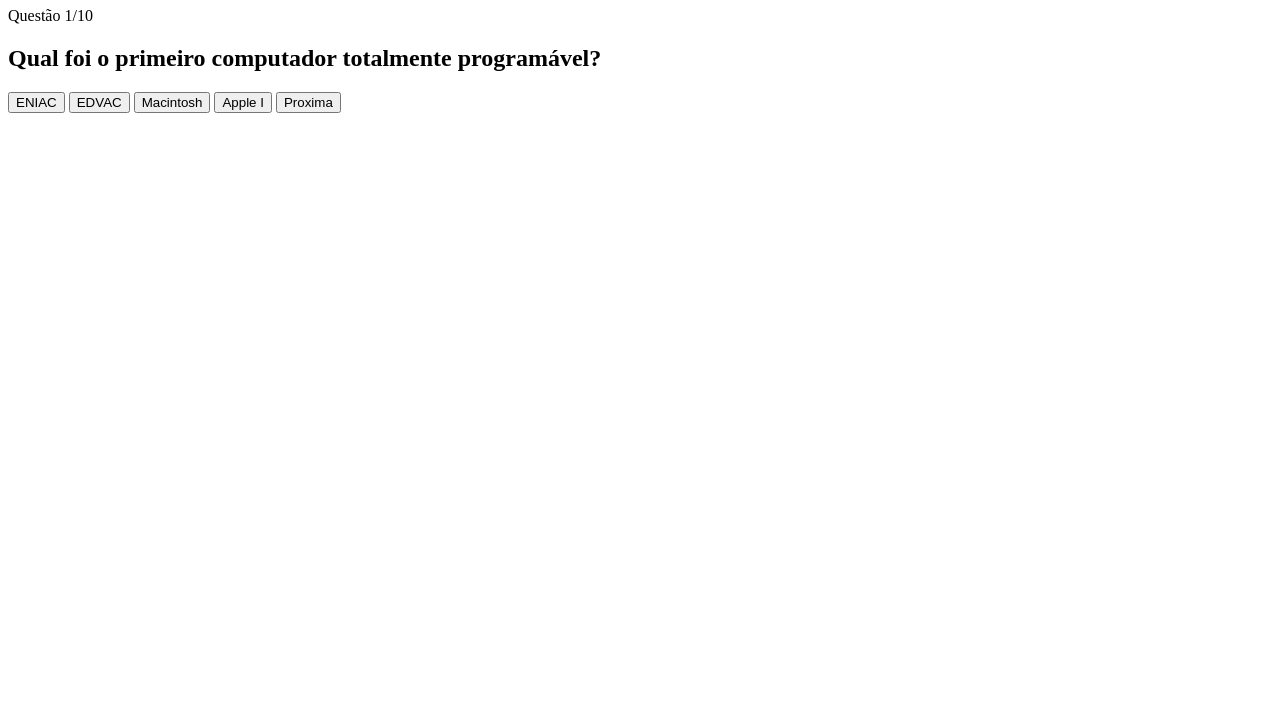
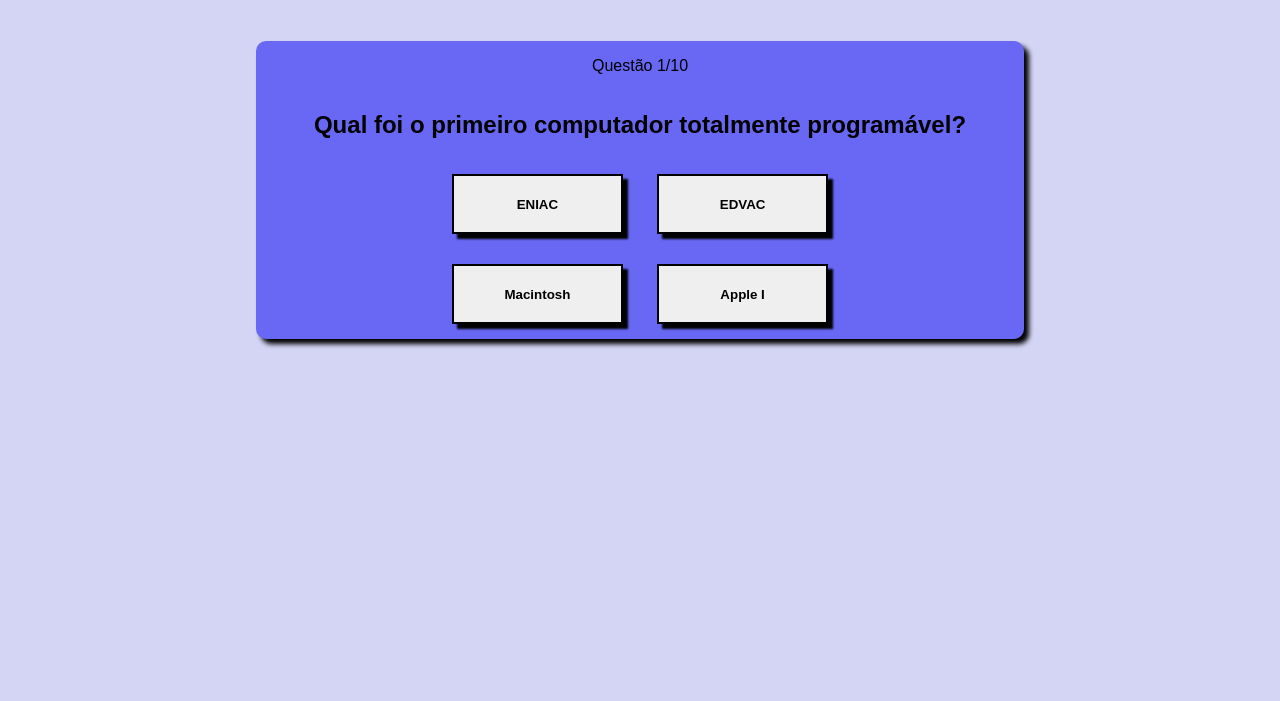
Before and after one commit to gabrielduete/quiz, a plain HTML site: page index.html in a window 1280 px wide. Shown: the part 99-800 px from the top of the page. Drawn offline with Linux system fonts and the light colour scheme.

Commit message:
Update style.css

```diff
--- a/style.css
+++ b/style.css
@@ -1,111 +1,62 @@
-// Questões do quiz;
-quest1 = ["Qual foi o primeiro computador totalmente programável?"]
-quest2 = ["Qual foi o(a) primeiro(a) progamdor(a) do Mundo?"]
-quest3 = ["Quem é considerado o pai da computação?"]
-quest4 = ["Qual foi o primeiro computador pessoal moderno?"]
-quest5 = ["Qual computador é conhecido como o melhor computador do mundo?"]
-quest6 = [""]
-quest7 = [""]
-quest8 = [""]
-quest9 = [""]
-quest10 = [""]
-
-//Respostas correspondente a cada questão;
-resp1 = ["ENIAC", "EDVAC", "Macintosh", "Apple I"] // CORRETA -> 0
-resp2 = ["Margaret Hamilton","Alan Turing","Condessa de Lovelace","Bill Gates"] // CORRETA -> 2
-resp3 = ["Alan Turing","Bill Gates","Steve Jobs","Charles Babbage"] // Correta -> 0
-resp4 = ["Apple I","IBM 5150","EDVAC","Jaguar"] // CORRETA -> 3
-resp5 = ["EDVAC","Apple I","Macintosh","Jaguar"] // CORRETA -> 4
-resp6 = ["","","",""] //
-resp7 = ["","","",""] //
-resp8 = ["","","",""] //
-resp9 = ["","","",""] //
-resp10 = ["","","",""] //
-
-//Ordem da Questão;
-ord1 = ["Questão 1/10"]
-ord2 = ["Questão 2/10"]
-ord3 = ["Questão 3/10"]
-ord4 = ["Questão 4/10"]
-ord5 = ["Questão 5/10"]
-ord6 = ["Questão 6/10"]
-ord7 = ["Questão 7/10"]
-ord8 = ["Questão 8/10"]
-ord9 = ["Questão 9/10"]
-ord10 = ["Questão 10/10"]
-
-sequenciaResposta = [ 0, 2, 0, 3, 4 ]
-
-// Variaveis;
-var perg = document.querySelector('h2')
-var ordem = document.querySelector('p')
-var botaom1 = document.querySelector('button#botao1')
-var botaom2 = document.querySelector('button#botao2')
-var botaom3 = document.querySelector('button#botao3')
-var botaom4 = document.querySelector('button#botao4')
-var proxima = document.querySelector('button#ProximaQuest')
-var index = document.querySelector('input#index')
-
-
-// Mudança inicial;
-perg.innerHTML = quest1
-ordem.innerHTML = ord1
-botaom1.innerHTML = resp1[0]
-botaom2.innerHTML = resp1[1]
-botaom3.innerHTML = resp1[2]
-botaom4.innerHTML = resp1[3]
-
-//Funções;
-function clicouBotao(botaoClicado) {
-    let indexNumber = Number(index.value)
-    let indexAnswer = sequenciaResposta[Number(index.value)]
-
-    if (botaoClicado == window["resp" + [indexNumber][indexAnswer]]){
-        botaoClicado.style.backgroundColor = 'rgb(13, 220, 13)'
-        botaoClicado.style.color = 'black'
-        console.log('acertou')
-
-    }else{
-        botaoClicado.style.backgroundColor = 'red'
-        botaoClicado.style.color = 'black'
-        console.log('teste')
-    }
-
-    document.getElementById('ProximaQuest').style.visibility = 'visible'
-    document.getElementById('ProximaQuest').style.display = 'inline'
-
-    botaom1.setAttribute('disabled','disabled')
-    botaom2.setAttribute('disabled','disabled')
-    botaom3.setAttribute('disabled','disabled')
-    botaom4.setAttribute('disabled','disabled')
-}
-function limpaBotao(){
-    botaom1.removeAttribute('disabled')
-    botaom2.removeAttribute('disabled')
-    botaom3.removeAttribute('disabled')
-    botaom4.removeAttribute('disabled')
-    botaom1.style.backgroundColor = 'white'
-    botaom2.style.backgroundColor = 'white'
-    botaom3.style.backgroundColor = 'white'
-    botaom4.style.backgroundColor = 'white'
-    botaom1.style.color = 'black'
-    botaom2.style.color = 'black'
-    botaom3.style.color = 'black'
-    botaom4.style.color = 'black'
+body {
+    margin: 0;
+    padding: 0;
+    font-family: Arial, Helvetica, sans-serif;
+    background-color: rgb(212, 212, 245);
 }
 
-function proximaQuestao(){
-    index.value = Number(index.value) + 1
-    respostaCorreta.value = sequenciaResposta[Number(index.value) - 1]
-    respostaCorreta.value = sequenciaResposta[Number(index.value) - 1]
-    limpaBotao()
-    perg.innerHTML = window["quest" + index.value]
-    ordem.innerHTML = window["ord" + index.value]
-    botaom1.innerHTML = window["resp" + index.value][0]
-    botaom2.innerHTML = window["resp" + index.value][1]
-    botaom3.innerHTML = window["resp" + index.value][2]
-    botaom4.innerHTML = window["resp" + index.value][3]
-    document.getElementById('ProximaQuest').style.visibility = 'hidden'
-    document.getElementById('ProximaQuest').style.display = 'none'
+h1{
+    margin-left: 33%;
+}
 
+section{
+    background-color: rgb(104, 104, 245);
+    border-radius: 10px;
+    width: 60%;
+    text-align: center;
+    margin-left: 20%;
+    margin-top: 5%;
+    box-shadow: 5px 5px 5px black;
+    display: flex;
+    flex-direction: column;
+    align-items: center;
+    flex-wrap: wrap;
+    align-self: center;
 }
+
+@keyframes bounce {
+    0%, 20%, 40%, 60%, 80%, 100% {transform: translateY(0);}
+    5% {transform: translateY(-5px);}
+}
+
+div#botoes {
+    display: flex;
+    flex-direction: row;
+    flex-wrap: wrap;
+}
+
+button{
+    width: 40% !important;
+    height: 60px;
+    border: 2px solid rgb(0, 0, 0);
+    border-radius: 0px;
+    box-shadow: 5px 5px 2px rgb(0, 0, 0);
+    cursor: pointer;
+    font-weight: bolder;
+    text-decoration: none;
+    padding: 20px 10px;
+    text-align: center;
+    margin: 15px;
+    position: relative;
+    transition: all 400ms ease;
+    align-items: center;
+}
+
+button:hover{
+    animation: bounce 2s;
+}
+
+#ProximaQuest{
+    visibility: hidden;
+    display: none;
+}
```
